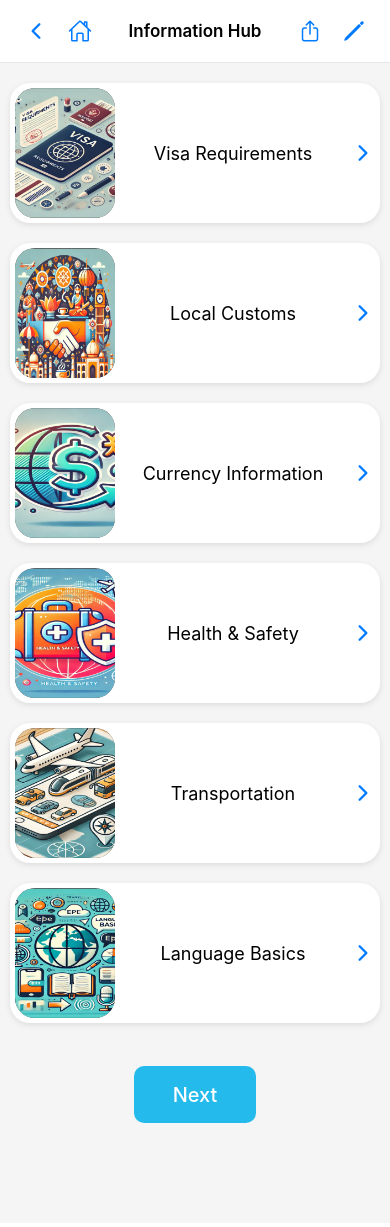
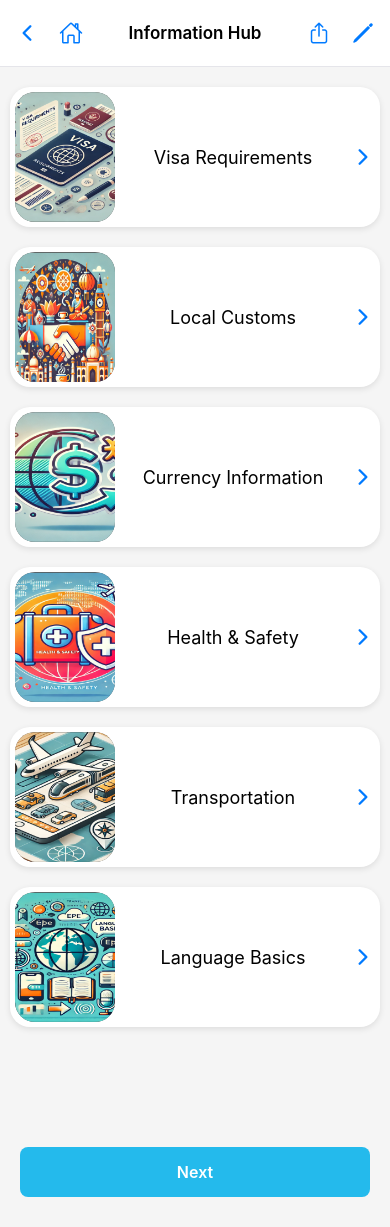
Before and after one commit to Mohammedbbk/AldaleelApp, a React Native app: screen /InformationScreen in a window 390 px wide. Built offline with nearby package versions, Linux system fonts and the light colour scheme; no server answers.

Commit message:
ui fixes

```diff
--- a/src/screens/InformationScreen.js
+++ b/src/screens/InformationScreen.js
@@ -160,11 +160,9 @@ class InformationScreen extends React.Component {
           </View>
         </ScrollView>
         {/* Next Button */}
-        <View style={styles.buttonContainer}>
-          <TouchableOpacity style={styles.nextButton} onPress={this.handleNext}>
-            <Text style={styles.nextButtonText}>Next</Text>
-          </TouchableOpacity>
-        </View>
+        <TouchableOpacity style={styles.nextButton} onPress={this.handleNext}>
+          <Text style={styles.nextButtonText}>Next</Text>
+        </TouchableOpacity>
       </SafeAreaView>
     );
   }
@@ -174,9 +172,8 @@ export default InformationScreen;
 // Styles
 const styles = StyleSheet.create({
   wrapper: {
-    position: "relative",
-    width: "100%",
     backgroundColor: "#f5f5f5",
+    flex: 1,
   },
   container: {
     paddingBottom: 200,
@@ -187,7 +184,6 @@ const styles = StyleSheet.create({
     flexDirection: "row",
     alignItems: "center",
     justifyContent: "space-between",
-    paddingHorizontal: 16,
     paddingVertical: 10,
     borderBottomWidth: 1,
     borderBottomColor: "#E5E5EA",
@@ -204,8 +200,8 @@ const styles = StyleSheet.create({
   headerButton: {
     flexDirection: "row",
     justifyContent: "flex-end",
-    flexShrink: 1,
-    padding: 8,
+    padding: 10,
+    paddingHorizontal: 15,
     gap: 20,
   },
   informationWrapper: {
@@ -250,16 +246,19 @@ const styles = StyleSheet.create({
     alignItems: "center",
   },
   nextButton: {
-    height: 57,
-    width: 122,
     backgroundColor: "#24BAEC",
-    borderRadius: 10,
-    justifyContent: "center",
-    alignItems: "center",
+    marginHorizontal: 20,
+    padding: 15,
+    borderRadius: 8,
+    position: "absolute",
+    bottom: 30,
+    left: 0,
+    right: 0,
   },
   nextButtonText: {
-    color: "white",
-    fontSize: 20,
-    fontWeight: "500",
+    color: "#fff",
+    textAlign: "center",
+    fontSize: 16,
+    fontWeight: "600",
   },
 });
--- a/src/screens/UserPlanScreen.js
+++ b/src/screens/UserPlanScreen.js
@@ -464,11 +464,9 @@ class UserPlanScreen extends React.Component {
         </ScrollView>
 
         {/* Next Button */}
-        <View style={styles.buttonContainer}>
-          <TouchableOpacity style={styles.nextButton} onPress={this.handleNext}>
-            <Text style={styles.nextButtonText}>Next</Text>
-          </TouchableOpacity>
-        </View>
+        <TouchableOpacity style={styles.nextButton} onPress={this.handleNext}>
+          <Text style={styles.nextButtonText}>Next</Text>
+        </TouchableOpacity>
       </SafeAreaView>
     );
   }
@@ -478,9 +476,8 @@ export default UserPlanScreen;
 // Styles
 const styles = StyleSheet.create({
   wrapper: {
-    position: "relative",
-    width: "100%",
     backgroundColor: "#f5f5f5",
+    flex: 1,
   },
   container: {
     paddingBottom: 200,
@@ -491,7 +488,6 @@ const styles = StyleSheet.create({
     flexDirection: "row",
     alignItems: "center",
     justifyContent: "space-between",
-    paddingHorizontal: 16,
     paddingVertical: 10,
     borderBottomWidth: 1,
     borderBottomColor: "#E5E5EA",
@@ -514,7 +510,8 @@ const styles = StyleSheet.create({
     flexDirection: "row",
     justifyContent: "flex-end",
     flexShrink: 1,
-    padding: 8,
+    padding: 10,
+    paddingHorizontal: 15,
     gap: 20,
   },
   overallReview: {
@@ -627,16 +624,19 @@ const styles = StyleSheet.create({
     alignItems: "center",
   },
   nextButton: {
-    height: 57,
-    width: 122,
     backgroundColor: "#24BAEC",
-    borderRadius: 10,
-    justifyContent: "center",
-    alignItems: "center",
+    marginHorizontal: 20,
+    padding: 15,
+    borderRadius: 8,
+    position: "absolute",
+    bottom: 30,
+    left: 0,
+    right: 0,
   },
   nextButtonText: {
-    color: "white",
-    fontSize: 20,
-    fontWeight: "500",
+    color: "#fff",
+    textAlign: "center",
+    fontSize: 16,
+    fontWeight: "600",
   },
 });
--- a/src/screens/VisaScreen.js
+++ b/src/screens/VisaScreen.js
@@ -6,7 +6,6 @@ import {
   SafeAreaView,
   Image,
   TouchableOpacity,
-  ScrollViewBase,
   ScrollView,
 } from "react-native";
 
@@ -113,7 +112,7 @@ const styles = StyleSheet.create({
     color: "#333",
   },
   closeButton: {
-    backgroundColor: "#00A6FF",
+    backgroundColor: "#24BAEC",
     marginHorizontal: 20,
     padding: 15,
     borderRadius: 8,
```
